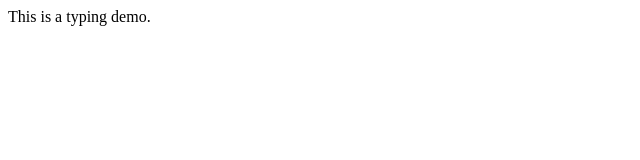
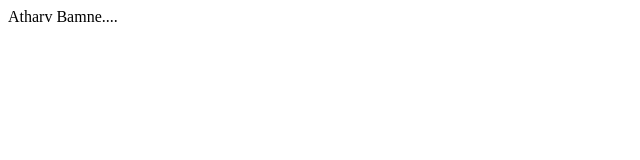
Before and after one commit to atharvbamne/CSS-Typing-effect, a plain HTML site: page index.html in a window 1280 px wide. Shown: the full height of the page, 0-640 px from the left. Drawn offline with Linux system fonts and the light colour scheme.

Commit message:
Update index.html

```diff
--- a/index.html
+++ b/index.html
@@ -1,5 +1,5 @@
 <div class="wrapper">
     <div class="typing-demo">
-      This is a typing demo.
+      Atharv Bamne....
     </div>
 </div>
```
